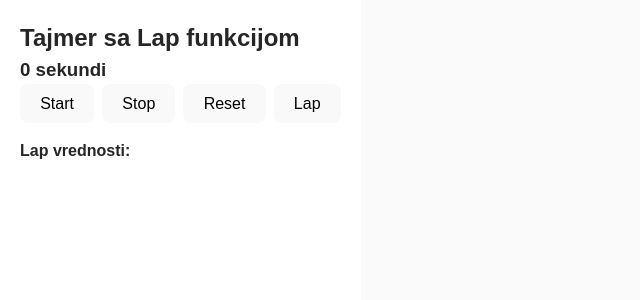
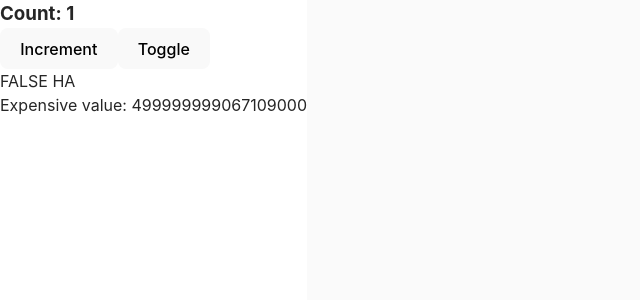
Before and after one commit to ajsabesirovic/Codequeens_react, a React (Vite) app: page / in a window 1280 px wide. Shown: the top 300 px of the page, without its empty margins (0-640 px from the left). Built offline with nearby package versions, Linux system fonts and the light colour scheme.

Commit message:
15.cas i domaci

```diff
--- a/src/App.jsx
+++ b/src/App.jsx
@@ -1,18 +1,10 @@
-import { useRef } from "react";
 import "./App.css";
-import ClickCounter from "./Counter";
-import FocusInput from "./FocusInput";
-import PreviousValuesList from "./PreviousValuesLIst";
-import AdvancedTimer from "./AdvancedTimer";
+import ExpensiveCalculationExample from "./ExpensiveCalculationExample";
 
 function App() {
   return (
     <div className="app">
-      {/* <ClickCounter />
-      <FocusInput /> */}
-
-      {/* <PreviousValuesList></PreviousValuesList> */}
-      <AdvancedTimer></AdvancedTimer>
+      <ExpensiveCalculationExample />
     </div>
   );
 }
--- /dev/null
+++ b/src/ExpensiveCalculationExample.jsx
@@ -0,0 +1,71 @@
+import { useMemo, useState } from "react";
+
+function ExpensiveCalculationExample() {
+  // count i other su dve različite vrednosti u state-u
+  // count koristimo za računanje, a other samo za demonstraciju promene
+  const [count, setCount] = useState(1);
+  const [other, setOther] = useState(false);
+
+  // useMemo kešira (pamti) rezultat funkcije calculate(count)
+  // i ponovo je poziva SAMO ako se promeni vrednost u dependency array-u.
+  // U ovom primeru imamo [other] kao dependency, što znači:
+  // - Ako kliknemo "Increment" (menja count), useMemo se NE pokreće ponovo.
+  // - Ako kliknemo "Toggle" (menja other), useMemo se pokreće ponovo.
+  // Dakle, iako se count promeni, expensiveValue ostaje isti.
+  const expensiveValue = useMemo(() => {
+    return calculate(count); // poziva se samo kad se promeni "other"
+  }, [other]);
+
+  // U dependency array-u bi zapravo trebalo da bude "count", jer se funkcija calculate()
+  // oslanja na vrednost promenljive count. Ako "count" nije u dependency array-u,
+  // useMemo neće primetiti da se count promenio i neće ponovo izračunati vrednost.
+  // Dakle, "expensiveValue" će ostati stara iako se count povećava.
+  // Kada umesto [other] stavimo [count], useMemo će ponovo pozvati calculate()
+  // svaki put kada se count promeni, što je ispravno ponašanje.
+
+  return (
+    <div>
+      {/* prikaz trenutne vrednosti count */}
+      <h3>Count: {count}</h3>
+
+      {/* klik povećava count za 1 */}
+      <button onClick={() => setCount(count + 1)}>Increment</button>
+
+      {/* klik menja other iz true u false i obrnuto */}
+      <button onClick={() => setOther(!other)}>Toggle</button>
+
+      {/* prikazuje da li je other TRUE ili FALSE */}
+      <p>{other ? "TRUE" : "FALSE"} HA</p>
+
+      {/* prikazuje vrednost dobijenu iz useMemo */}
+      <p>Expensive value: {expensiveValue}</p>
+    </div>
+  );
+}
+export default ExpensiveCalculationExample;
+
+// Funkcija koja simulira "teško" računanje
+function calculate(count) {
+  // Ispisujemo u konzolu svaki put kad se funkcija pozove
+  console.log(count);
+  console.log("Computing...");
+
+  // simulacija zahtevnog izračunavanja
+  let total = 0;
+  for (let i = 0; i < 1_000_000_000; i++) {
+    total += i;
+  }
+
+  // rezultat zavisi od count-a
+  return total * count;
+}
+
+/*
+OBJAŠNJENJE:
+- Bez useMemo, funkcija calculate() bi se pozivala pri SVAKOM renderovanju,
+  bez obzira na to da li se count promenio.
+- Sa useMemo, rezultat izračunavanja se "pamti" (memoizuje) dok se ne promeni dependency.
+- Ako dependency array sadrži [other], rezultat se menja samo kad se other promeni.
+- Ako dependency array sadrži [count], rezultat se menja samo kad se count promeni.
+- Ako je dependency array prazan [], rezultat se računa samo jednom (pri prvom renderu).
+*/
```
Also changed, not shown: domaci/domaci.txt, 1 other file (tests, documents, lock files or other folders).
